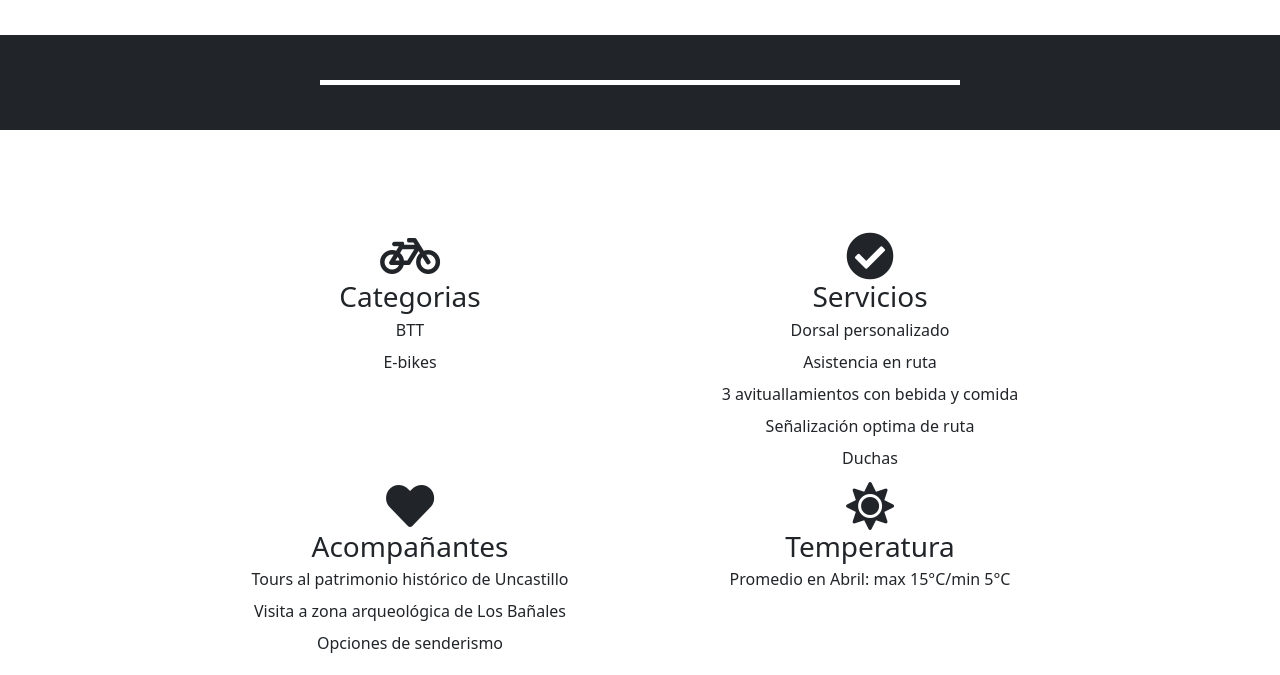
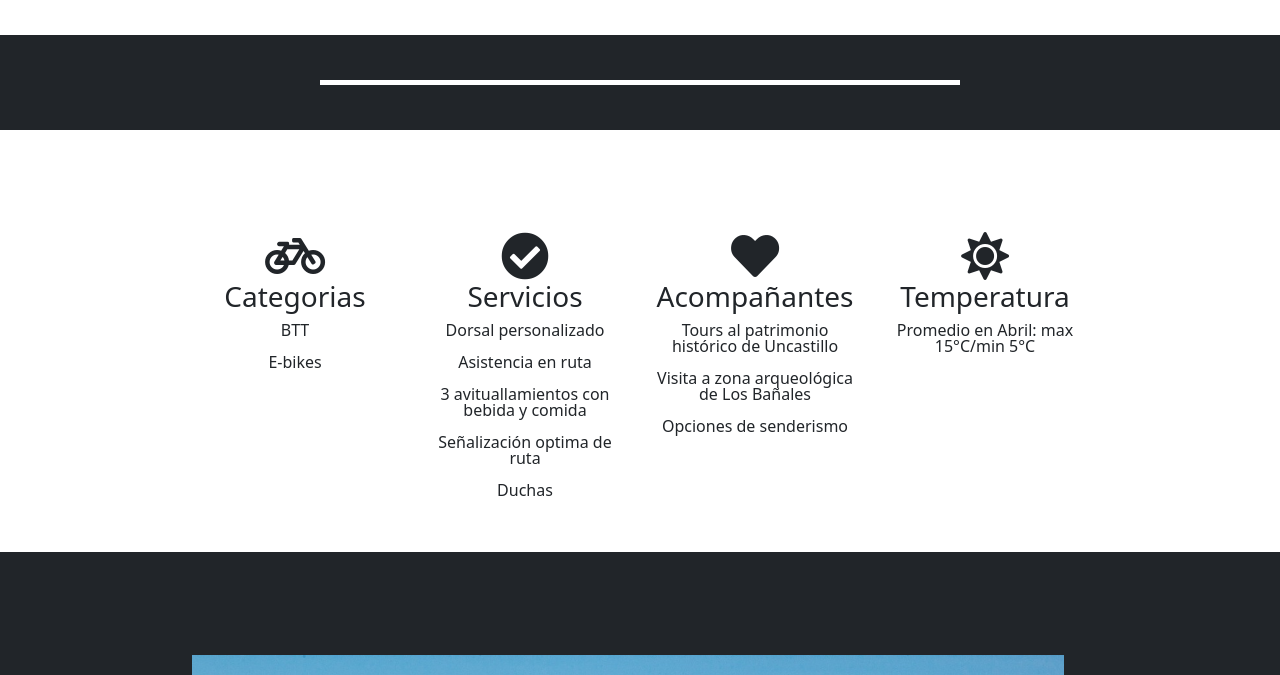
Before and after one commit to araupontones/el_viso, a plain HTML site: page index.html in a window 1280 px wide. Shown: the part 2058-2733 px from the top of the page. Drawn offline with nearby package versions, Linux system fonts and the light colour scheme; a script that the page names is missing.

Commit message:
4 columns info

```diff
--- a/index.html
+++ b/index.html
@@ -222,7 +222,7 @@
 
       <div class="row feature-container">
 
-        <div class="col-lg-6 feature-box">
+        <div class="col-lg-3 feature-box">
 
           <i class="fas fa-bicycle"></i>
           <h3>Categorias</h3>
@@ -235,7 +235,7 @@
 
         </div>
 
-        <div class="col-lg-6 feature-box">
+        <div class="col-lg-3 feature-box">
           <i class="fas fa-check-circle"></i>
           <h3>Servicios</h3>
 
@@ -250,7 +250,7 @@
 
         </div>
 
-        <div class="col-lg-6 feature-box">
+        <div class="col-lg-3 feature-box">
           <i class="fas fa-heart"></i>
           <h3>Acompañantes</h3>
           <div class="info-item">
@@ -261,7 +261,7 @@
           </div>
         </div>
 
-        <div class="col-lg-6 feature-box">
+        <div class="col-lg-3 feature-box">
           <i class="fas fa-sun"></i>
           <h3>Temperatura</h3>
           <div class="info-item">
```
